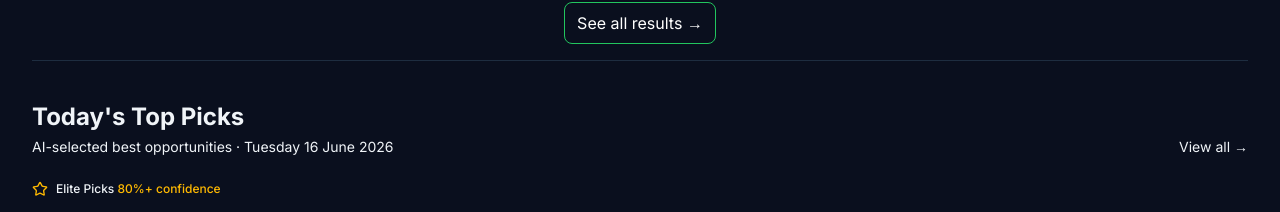
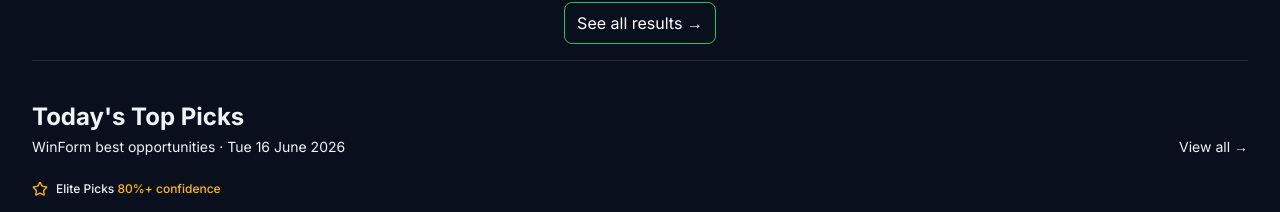
Before and after one commit to sammiensubuga/winform, a Next.js app: page / in a window 1280 px wide. Shown: the part 878-1090 px from the top of the page. Built offline with nearby package versions, Linux system fonts and the light colour scheme; no server answers.

Commit message:
Update page.tsx

```diff
--- a/src/app/page.tsx
+++ b/src/app/page.tsx
@@ -68,9 +68,9 @@ export default function HomePage() {
             <div>
               <h2 className="text-2xl font-bold text-text-primary">Today&apos;s Top Picks</h2>
               <p className="text-text-secondary text-sm mt-1">
-                AI-selected best opportunities ·{' '}
+                WinForm best opportunities ·{' '}
                 {new Date().toLocaleDateString('en-GB', {
-                  weekday: 'long',
+                  weekday: 'short',
                   day: 'numeric',
                   month: 'long',
                   year: 'numeric',
```
